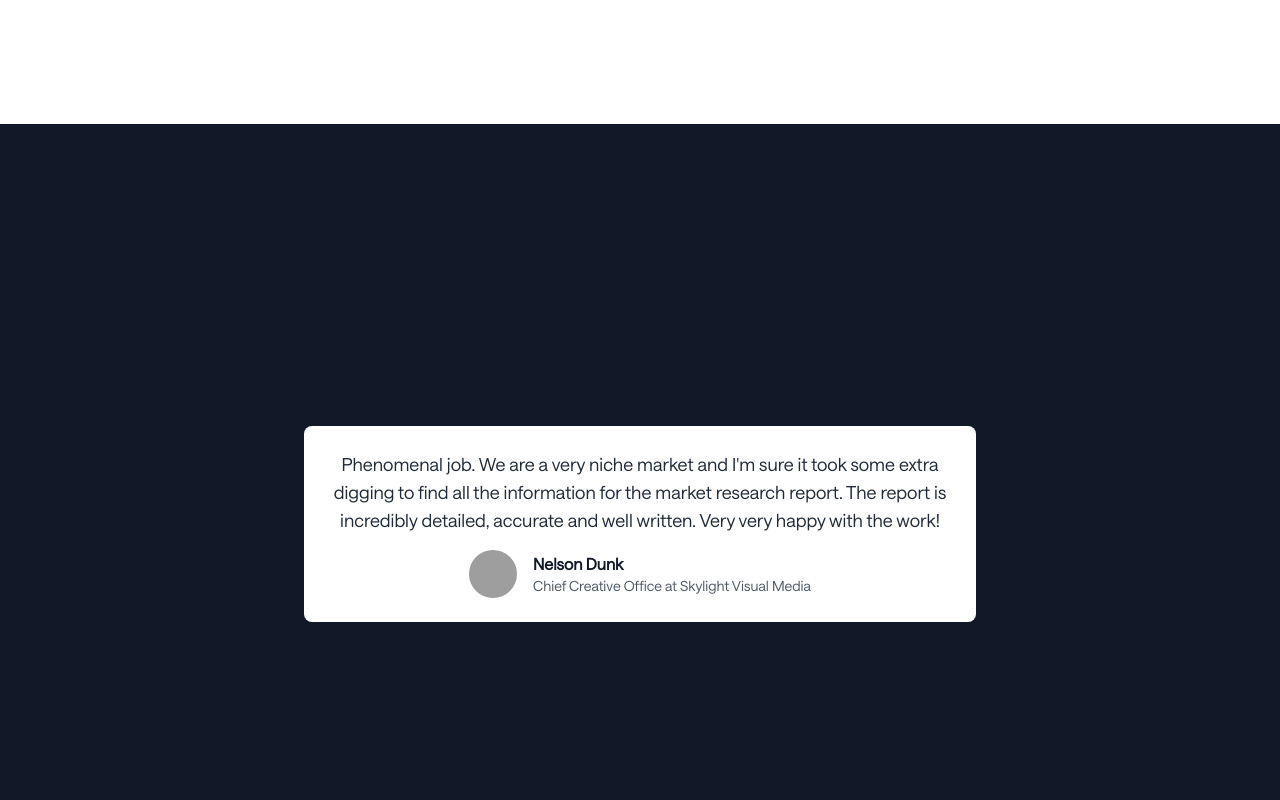
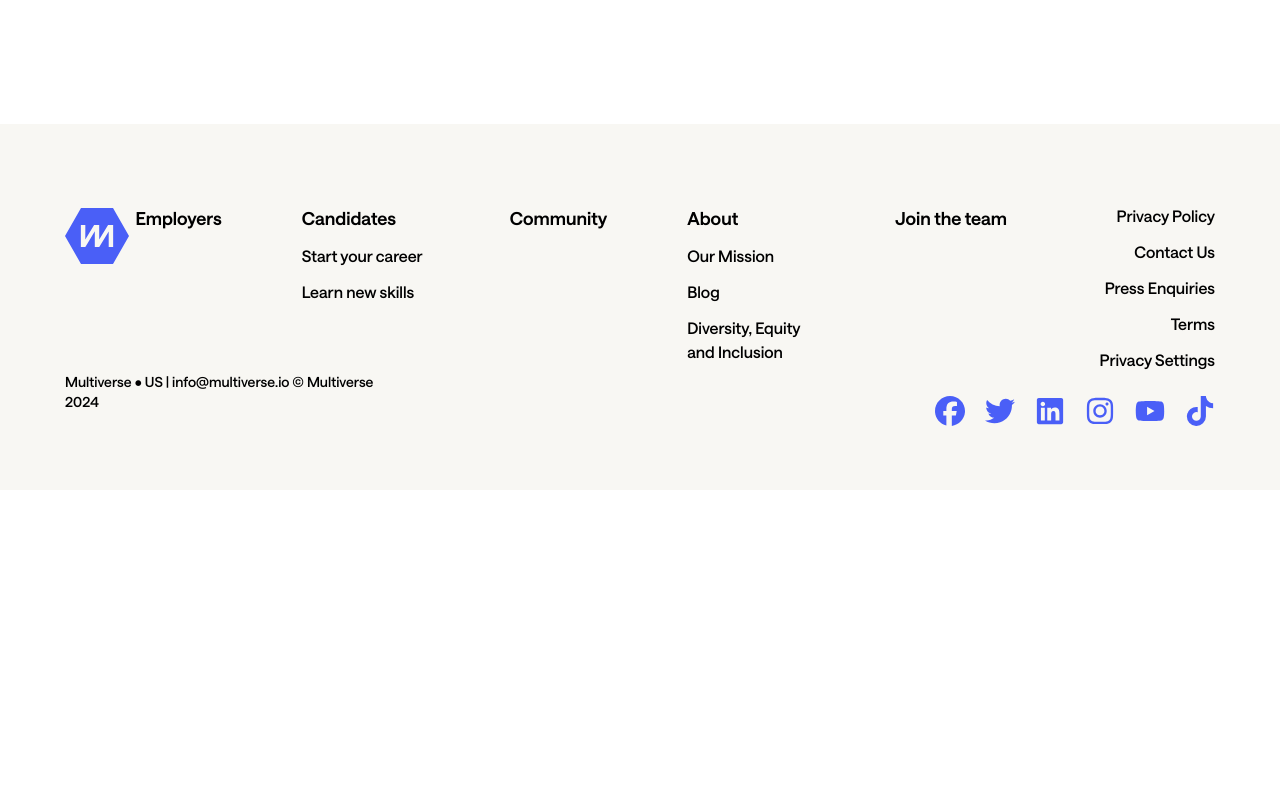
Before and after one commit to internquest/realternships, a Next.js app: page /slider in a window 1280 px wide. Shown: the part 1620-2420 px from the top of the page. After the commit the page ends 2110 px from the top, so only its background shows below. Built offline with nearby package versions, Linux system fonts and the light colour scheme; grey boxes are pictures that could not be loaded.

Commit message:
minor tweaks

```diff
--- a/src/app/slider/page.jsx
+++ b/src/app/slider/page.jsx
@@ -1,13 +1,11 @@
 import FirstSlider from "@/components/Slider/FirstSlider";
 import SecondSlider from "@/components/Slider/SecondSlider";
-import ThirdSlider from "@/components/Slider/ThirdSlider";
 
 const SliderPage = () => {
   return (
     <>
       <FirstSlider />
       <SecondSlider />
-      <ThirdSlider />
     </>
   );
 };
--- a/src/components/Landing/Manifesto.jsx
+++ b/src/components/Landing/Manifesto.jsx
@@ -30,7 +30,7 @@ const Manifesto = () => {
               of the world.
             </span>
             <div
-              className={`flex w-auto flex-col items-start justify-center gap-y-6 text-xl leading-normal text-white sm:gap-y-10 sm:text-2xl sm:leading-[45px] md:w-[650px] lg:w-[896px] ${MediumFont.className}`}
+              className={`flex w-auto flex-col items-start justify-center gap-y-6 text-[20px] leading-[2.4rem] text-white sm:gap-y-10 sm:text-2xl sm:leading-[45px] md:w-[650px] lg:w-[896px] ${MediumFont.className}`}
             >
               <p>
                 Coding is the language of creation, enabling us to build the
--- a/src/components/Slider/ThirdSlider.jsx
+++ /dev/null
@@ -1,108 +0,0 @@
-"use client";
-import { Swiper, SwiperSlide } from "swiper/react";
-import "swiper/css";
-import "swiper/css/pagination";
-import "swiper/css/navigation";
-import { Navigation, Pagination } from "swiper/modules";
-import { motion } from "framer-motion";
-
-const testimonials = [
-  {
-    id: 1,
-    content:
-      "Phenomenal job. We are a very niche market and I'm sure it took some extra digging to find all the information for the market research report. The report is incredibly detailed, accurate and well written. Very very happy with the work!",
-    author: "Nelson Dunk",
-    position: "Chief Creative Office at Skylight Visual Media",
-    image:
-      "https://assets-global.website-files.com/64e8bbf4a8e46c39e0352f6e/6501ef758024fac2a534c086_Deshawn%20Robinson.jpg",
-  },
-  {
-    id: 2,
-    content:
-      "Phenomenal job. We are a very niche market and I'm sure it took some extra digging to find all the information for the market research report. The report is incredibly detailed, accurate and well written. Very very happy with the work!",
-    author: "Nelson Dunk",
-    position: "Chief Creative Office at Skylight Visual Media",
-    image:
-      "https://assets-global.website-files.com/64e8bbf4a8e46c39e0352f6e/6501ef758024fac2a534c086_Deshawn%20Robinson.jpg",
-  },
-  {
-    id: 3,
-    content:
-      "Phenomenal job. We are a very niche market and I'm sure it took some extra digging to find all the information for the market research report. The report is incredibly detailed, accurate and well written. Very very happy with the work!",
-    author: "Nelson Dunk",
-    position: "Chief Creative Office at Skylight Visual Media",
-    image:
-      "https://assets-global.website-files.com/64e8bbf4a8e46c39e0352f6e/6501ef758024fac2a534c086_Deshawn%20Robinson.jpg",
-  },
-  {
-    id: 4,
-    content:
-      "Phenomenal job. We are a very niche market and I'm sure it took some extra digging to find all the information for the market research report. The report is incredibly detailed, accurate and well written. Very very happy with the work!",
-    author: "Nelson Dunk",
-    position: "Chief Creative Office at Skylight Visual Media",
-    image:
-      "https://assets-global.website-files.com/64e8bbf4a8e46c39e0352f6e/6501ef758024fac2a534c086_Deshawn%20Robinson.jpg",
-  },
-];
-
-const cardVariants = {
-  hidden: {
-    opacity: 0,
-    y: 50,
-  },
-  visible: (i) => ({
-    opacity: 1,
-    y: 0,
-    transition: {
-      delay: i * 0.2,
-      duration: 0.5,
-    },
-  }),
-};
-
-function ThirdSlider() {
-  return (
-    <div className="flex min-h-screen items-center justify-center bg-gray-900">
-      <div className="relative w-full max-w-2xl">
-        <Swiper spaceBetween={30} slidesPerView={1}>
-          {testimonials.map((testimonial, index) => (
-            <SwiperSlide key={testimonial.id}>
-              <motion.div
-                custom={index}
-                initial="hidden"
-                animate="visible"
-                variants={cardVariants}
-                className="relative flex flex-col items-center rounded-lg bg-white p-6 text-center shadow-lg"
-                style={{
-                  zIndex: testimonials.length - index,
-                  transform: `translateY(${index * -20}px)`,
-                }}
-              >
-                <p className="mb-4 text-lg text-gray-800">
-                  {testimonial.content}
-                </p>
-                <div className="flex items-center space-x-4">
-                  <img
-                    src={testimonial.image}
-                    alt={testimonial.author}
-                    className="h-12 w-12 rounded-full"
-                  />
-                  <div className="text-left">
-                    <p className="font-semibold text-gray-900">
-                      {testimonial.author}
-                    </p>
-                    <p className="text-sm text-gray-600">
-                      {testimonial.position}
-                    </p>
-                  </div>
-                </div>
-              </motion.div>
-            </SwiperSlide>
-          ))}
-        </Swiper>
-      </div>
-    </div>
-  );
-}
-
-export default ThirdSlider;
--- a/src/components/WhyRealtern/Banner.jsx
+++ b/src/components/WhyRealtern/Banner.jsx
@@ -1,13 +1,13 @@
 const Banner = () => {
   return (
     <div className="relative mt-20 flex w-full items-center justify-center bg-[#F8F7F3] py-36 text-left sm:mt-32 xl:py-28">
-      <div className="flex flex-col gap-y-12 text-xl text-[#2C2C2C] sm:w-[44rem] sm:text-2xl">
-        <p className="px-3 pt-4 leading-[2rem] sm:pt-0 sm:leading-[2.6875rem] md:px-0">
+      <div className="flex flex-col gap-y-8 text-xl text-[#2C2C2C] sm:w-[44rem] sm:text-2xl">
+        <p className="px-3 pt-4 leading-[2.4rem] sm:pt-0 sm:leading-[2.8rem] md:px-0">
           Basic projects typically don't address real-world challenges or
           demonstrate how you can apply your skills to solve actual business
           problems
         </p>
-        <p className="px-3 leading-[2rem] sm:leading-[2.6875rem] md:px-0">
+        <p className="px-3 leading-[2.4rem] sm:leading-[2.8rem] md:px-0">
           These simple projects often don't showcase your ability to work on
           scalable, real-world applications or handle complex problems
         </p>
@@ -19,7 +19,7 @@ const Banner = () => {
       <div className="absolute bottom-0 left-0 size-[4.6875rem] bg-white">
         {" "}
       </div>
-      <div className="absolute bottom-[4.6875rem] right-0 size-[4.6875rem] bg-white">
+      <div className="absolute bottom-[3rem] right-0 size-[4.6875rem] bg-white">
         {" "}
       </div>
     </div>
--- a/src/components/WhyRealtern/MarqueeComponent.jsx
+++ b/src/components/WhyRealtern/MarqueeComponent.jsx
@@ -22,13 +22,12 @@ const MarqueeComponent = () => {
       <span className={`text-[2rem] text-[#2C2C2C] ${MediumFont.className}`}>
         You know what, that
       </span>
-      <div className="custom-scrollbar-hide flex w-full -rotate-2 flex-col gap-y-1 overflow-hidden sm:gap-y-3">
+      <div className="custom-scrollbar-hide flex w-full -rotate-2 flex-col overflow-hidden md:gap-y-3">
         <Marquee autoFill pauseOnClick className="flex flex-col text-[#6F71EE]">
           {content1.map((item, i) => (
             <div
               key={i}
-              className={`cursor-pointer select-none px-5 py-2 text-5xl tracking-[0.01em] ${BoldFont.className} ${
-                i % 4 === 0
+              className={`cursor-pointer select-none px-5 py-2 text-[40px] lg:text-[48px] tracking-[0.01em] ${BoldFont.className} ${i % 4 === 0
                 ? "text-[#5F71F8]/90"
                 : i % 4 === 1
                   ? "text-[#5F71F8]/30"
@@ -50,8 +49,7 @@ const MarqueeComponent = () => {
           {content2.map((item, i) => (
             <div
               key={i}
-              className={`cursor-pointer select-none px-5 py-2 text-5xl tracking-[0.01em] ${BoldFont.className} ${
-                i % 4 === 0
+              className={`cursor-pointer select-none px-5 py-2 text-[40px] lg:text-[48px] tracking-[0.01em] ${BoldFont.className} ${i % 4 === 0
                 ? "text-[#5F71F8]/90"
                 : i % 4 === 1
                   ? "text-[#5F71F8]/30"
@@ -68,8 +66,7 @@ const MarqueeComponent = () => {
           {content3.map((item, i) => (
             <div
               key={i}
-              className={`cursor-pointer select-none px-5 py-2 text-5xl tracking-[0.01em] ${BoldFont.className} ${
-                i % 4 === 0
+              className={`cursor-pointer select-none px-5 py-2 text-[40px] lg:text-[48px] tracking-[0.01em] ${BoldFont.className} ${i % 4 === 0
                 ? "text-[#5F71F8]/90"
                 : i % 4 === 1
                   ? "text-[#5F71F8]/30"
@@ -83,7 +80,7 @@ const MarqueeComponent = () => {
           ))}
         </Marquee>
       </div>
-      <span className="mt-4 pl-3 text-2xl text-[#2C2C2C] sm:text-[1.75rem]">
+      <span className="mt-4 pl-3 text-[25px] leading-[2.4rem] text-[#2C2C2C] md:text-[28px] md:leading-[2.8rem]">
         project isn’t gonna help you get into your dream company
       </span>
     </div>
--- a/src/components/WhyRealtern/Poster.jsx
+++ b/src/components/WhyRealtern/Poster.jsx
@@ -3,23 +3,23 @@ import poster from "@/assets/WhyRealtern/poster.png";
 
 const Poster = () => {
   return (
-    <div className="relative flex h-full w-full items-center justify-center py-20">
-      <Image
-        src={poster}
-        alt="photo"
-        className="md:w-ful h-[477px] w-full object-cover sm:h-[620px] sm:object-contain md:h-[585px]"
-      />
-      <div className="absolute m-4 flex w-auto flex-col items-start gap-y-4 rounded-[20px] bg-[#FFFFFF] p-4 text-lg text-[#2C2C2C] sm:m-10 sm:gap-y-7 sm:p-6 md:m-0 md:w-[735px] md:gap-y-12 md:p-12 md:text-xl">
-        <p className="leading-[2.3rem] sm:leading-[2.5rem]">
+    <div className="max-h-[588px] my-24 p-8 flex items-center justify-center max-w-[814px] mx-auto w-full bg-cover bg-center"
+      style={{
+        backgroundImage:
+          'url("https://s3-alpha-sig.figma.com/img/55f9/aa45/85e505efc8308a1e0f18ef2e1f95aa6c?Expires=1720396800&Key-Pair-Id=APKAQ4GOSFWCVNEHN3O4&Signature=DBUmUqbpPm~OQJaeVrUAvae4emzDBo7wqUhITrBiOdPB9zYk0DZnY0oV96Wc4FSobiNfu3RBxrMLyemImsVJ72nX76UemqRUzcdlE4v3buBUDy4rKyX3c0bsfCdlf6UDxQPmCNkBkNBMGH0yav0NfefA-7BZlzPNHdFpVo0RtNgdESOKG19cCSLd7IdnuTW5hSRfMZpl5lNBiDt29HxQQRkuf6XT0lPNr-RvA0etzQE4X0mFZWfmpxaPrGwRssQH9Gv0zGLa3l5TxebSLjIVogf92VVyz5G08p6Eo8mPcNOAqCe7nz8tLdmqjJ6YbWsNSUuRpPiq2eAiEZm28pNASg__")',
+      }}
+    >
+      <div className=" m-4 flex w-auto flex-col items-start gap-y-4 rounded-[20px] bg-[#FFFFFF] p-4 text-lg text-[#2C2C2C] sm:p-4 md:m-0 max-w-[735px] md:p-12 md:text-xl">
+        <p className="leading-[2.6rem] sm:leading-[2.8rem]">
           Employers are looking for candidates who can demonstrate their ability
           to tackle complex problems, think critically, and deliver innovative
           solutions
         </p>
-        <p className="leading-[2.3rem] sm:leading-[2.5rem]">
+        <p className="leading-[2.6rem] sm:leading-[2.8rem]">
           To differentiate yourself, you need to present something that isn't
           commonly seen on every other resume.
         </p>
-        <p className="leading-[2.3rem] sm:leading-[2.5rem]">
+        <p className="leading-[2.6rem] sm:leading-[2.8rem]">
           To stand out, you need to go beyond the basics and showcase meaningful
           contributions that highlight your unique abilities and experiences.
         </p>
```
Lines whose indentation alone changed are shown as unchanged.
